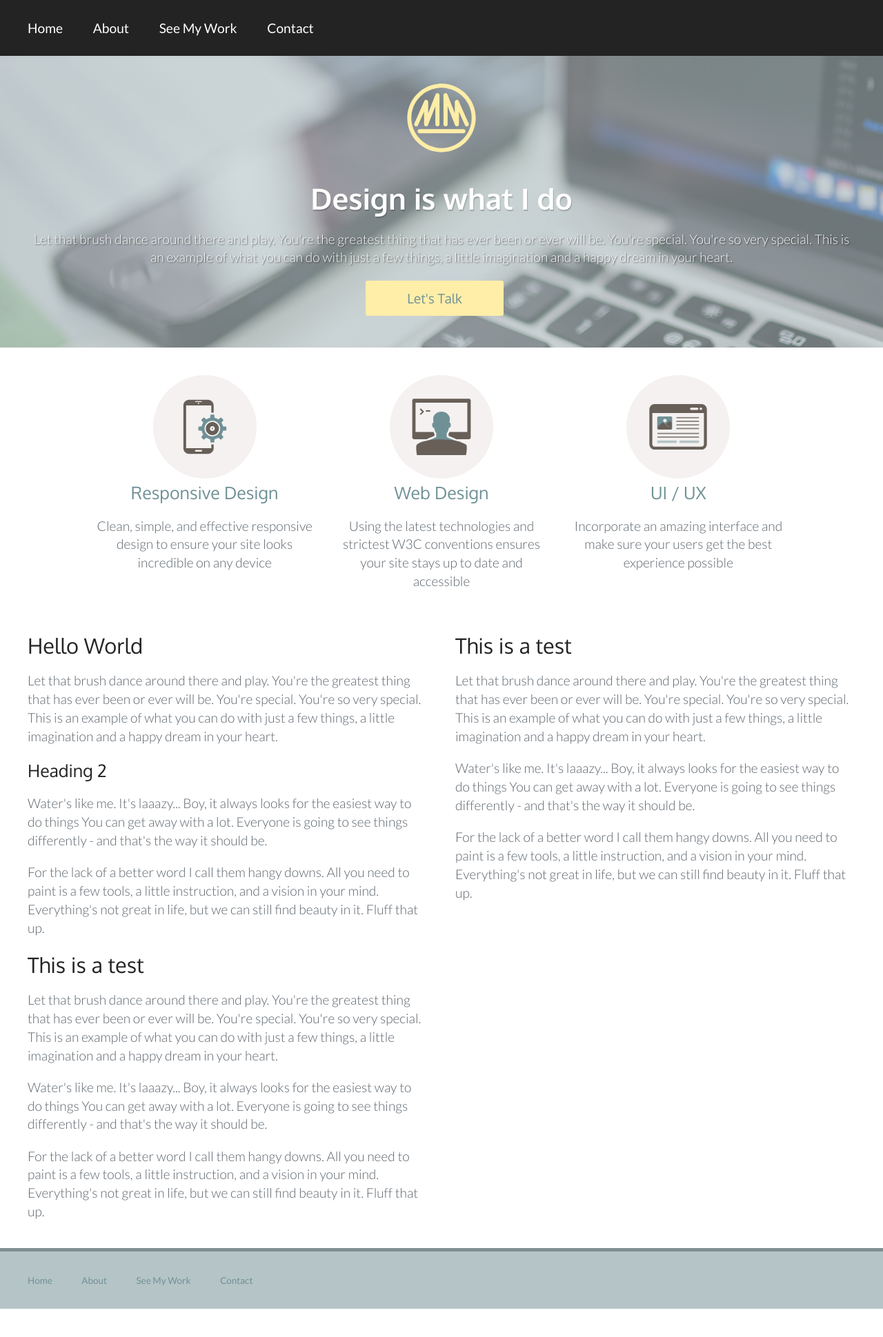
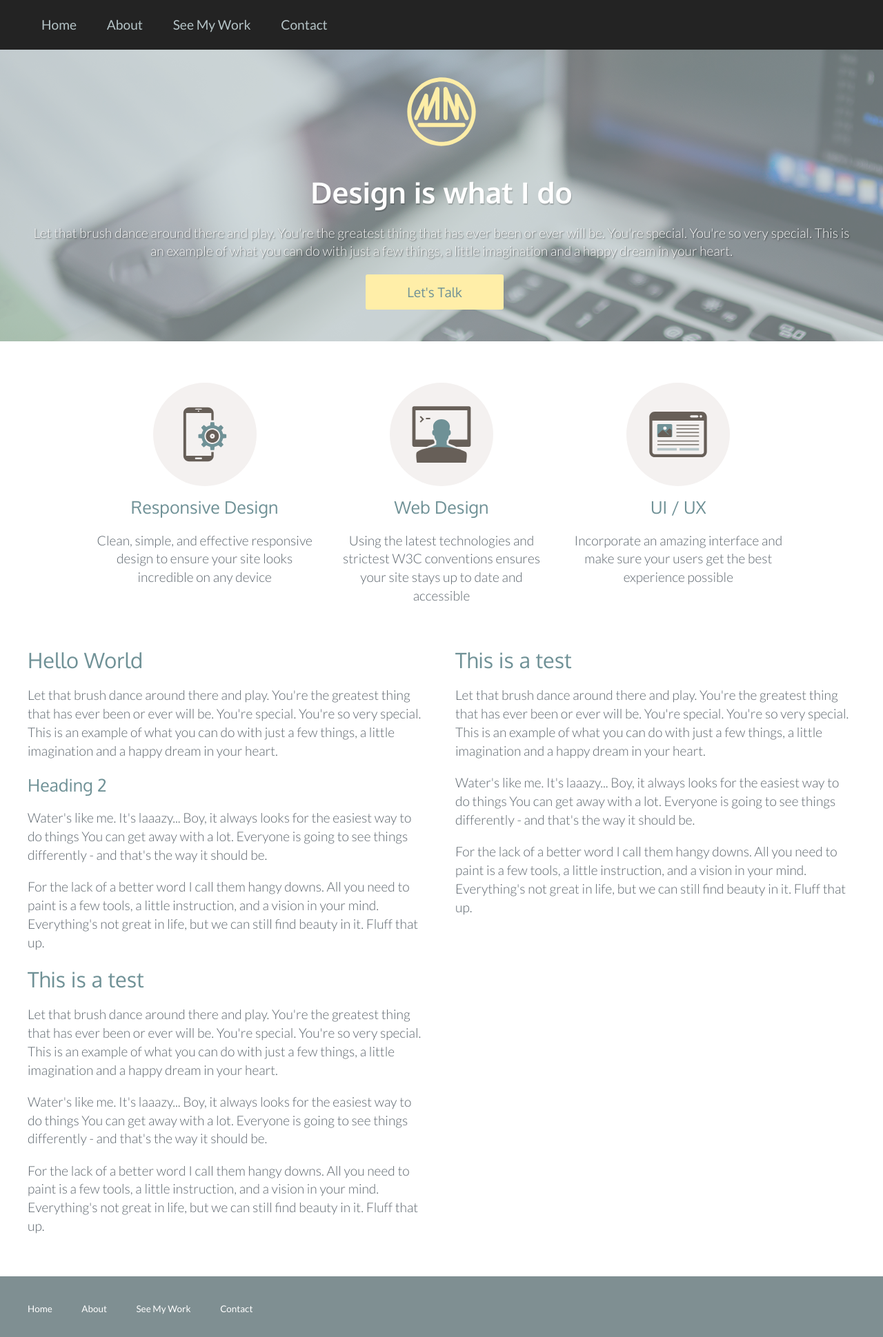
Before and after one commit to mmitchell413/portfolio, a PHP site: page / in a window 1280 px wide. Shown: the whole page at 69% size. Before the commit the page ends 1898 px from the top, so only its background shows below. Run offline with PHP 8.4, Linux system fonts and the light colour scheme; some libraries are stand-ins or nearby versions.

Commit message:
correct colors and add in scrolling horizontal hover effect for top nav

```diff
--- a/contact.html
+++ b/contact.html
@@ -2,6 +2,7 @@
 
 <html>
     <head>
+        <title>Matt Mitchell - Contact Me</title>
         <!-- Javascript Libraries -->
         <script src="https://ajax.googleapis.com/ajax/libs/jquery/2.1.3/jquery.min.js"></script>
 
@@ -38,6 +39,8 @@
         </div>
         <div class="container">
             <div class="grid featured center">
+                <h2>Have a question?</h2>
+                <p>Whether you're ready to get your site going or just have a question, drop me a line day or night and I'll get back to you!</p>
                 <form id="contact-form text-left">
                     <label for="contact__email">Email Address</label>
                     <input id="contact__email" type="email" />
--- a/css/main.css
+++ b/css/main.css
@@ -26,20 +26,20 @@ body {
 
 header, h1, h2, h3 {
   font-family: "Oxygen", sans-serif;
+  color: #6F9196;
   margin: 0; }
 
 h1 {
   font-size: 2.2em;
-  font-weight: 700;
-  color: #232323; }
+  margin-bottom: 10px;
+  font-weight: 700; }
 
 h2 {
-  color: #232323;
   font-size: 1.6em;
+  margin-bottom: 5px;
   font-weight: 400; }
 
 h3 {
-  color: #232323;
   font-size: 1.3em;
   font-weight: 400; }
 
@@ -83,7 +83,8 @@ ul {
 /* GRID SYSTEM
 -------------------------------------------------------*/
 .grid {
-  overflow: hidden; }
+  overflow: hidden;
+  margin: 20px auto; }
   .grid div {
     float: left; }
   .grid .clear {
@@ -245,26 +246,59 @@ input[type="text"].error:focus {
 .top-nav {
   width: 100%;
   background-color: #232323;
-  color: #f9f9f9;
-  padding: 10px 0; }
+  color: #f9f9f9; }
   .top-nav a {
-    color: #ffffff;
+    color: #B5C4C7;
     -webkit-transition: all 0.3s;
     -moz-transition: all 0.3s;
     -o-transition: all 0.3s;
     transition: all 0.3s; }
   .top-nav a:hover {
-    color: #B5C4C7; }
+    color: #ffffff; }
 
-.top-nav__list li {
+.top-nav__list .progress-bar {
+  padding: 0;
+  margin: 0;
+  position: relative;
+  top: 5px;
   display: inline-block;
-  list-style: none;
-  padding: 0 40px 0 0; }
+  margin: 0 20px; }
+  .top-nav__list .progress-bar li {
+    display: inline;
+    list-style: none;
+    margin-bottom: 10px; }
+  .top-nav__list .progress-bar li:hover ~ .left-section {
+    width: 100%; }
+  .top-nav__list .progress-bar li:hover ~ .right-section {
+    width: 0%; }
+  .top-nav__list .progress-bar .left-section {
+    overflow: hidden;
+    height: 2px;
+    width: 0%;
+    margin-top: 5px;
+    display: inline-block;
+    float: left;
+    background-color: #7f8f92;
+    -webkit-transition: width .25s;
+    -moz-transition: width .25s;
+    -o-transition: width .25s;
+    transition: width .25s; }
+  .top-nav__list .progress-bar .right-section {
+    height: 2px;
+    width: 100%;
+    margin-top: 5px;
+    display: inline-block;
+    float: left;
+    background-color: #232323;
+    -webkit-transition: width .25s;
+    -moz-transition: width .25s;
+    -o-transition: width .25s;
+    transition: width .25s; }
 
 /* FOOTER STYLES
 ----------------------------------------------------------*/
 footer {
-  background-color: #B5C4C7;
+  background-color: #7f8f92;
   border-top: 5px #7f8f92 solid;
   margin-top: 20px;
   padding: 20px;
@@ -275,6 +309,8 @@ footer {
     footer ul li {
       display: inline-block;
       margin-right: 40px; }
+      footer ul li a {
+        color: #ffffff; }
 
 /* BUTTON STYLES
 -----------------------------------------------------------*/
@@ -312,8 +348,8 @@ footer {
   transition: all 0.3s; }
 
 .btn__submit:hover {
-  background-color: #7f8f92;
-  border: 3px solid #7f8f92; }
+  background-color: #7db4bc;
+  border: 3px solid #7db4bc; }
 
 .btn__clear {
   background-color: #e45d5d;
@@ -374,7 +410,8 @@ footer {
   .featured img {
     width: 150px; }
   .featured h3 {
-    color: #6F9196; }
+    color: #6F9196;
+    margin-top: 10px; }
 
 .about-me__img {
   width: 200px;
--- a/css/main.scss
+++ b/css/main.scss
@@ -68,23 +68,23 @@ body{
 
 header{
 	@include font-oxygen;
+    color:$blue;
     margin:0;
 }
 h1{
 	@extend header;
 	font-size:2.2em;
+    margin-bottom:10px;
 	font-weight:700;
-	color:$gray-granite;
 }
 h2{
 	@extend header;
-	color:$gray-granite;
 	font-size:1.6em;
+    margin-bottom:5px;
 	font-weight:400;
 }
 h3{
     @extend header;
-    color:$gray-granite;
     font-size:1.3em;
     font-weight:400;
 }
@@ -130,6 +130,7 @@ ul{
 -------------------------------------------------------*/
 .grid{
     overflow:hidden;
+    margin:20px auto;
     div{
         float:left;
     }
@@ -328,19 +329,59 @@ input[type="text"].error:focus{
     width:100%;
     background-color: $gray-granite;
     color: $white-off;
-    padding: 10px 0;
     a{
-        color:$white;
+        color:$blue-slate;
         @include transition(.3s);
     }
     a:hover{
-        color:$blue-slate;
+        color:$white;
     }
 }
-.top-nav__list li{
-    display:inline-block;
-    list-style:none;
-    padding: 0 40px 0 0;
+.top-nav__list {
+    .progress-bar{
+        padding:0;
+        margin:0;
+        position:relative;
+        top:5px;
+        display:inline-block;
+        margin:0 20px;
+        li{
+            display:inline;
+            list-style:none;
+            margin-bottom:10px;
+        }
+        li:hover ~ .left-section{
+            width:100%;
+        }
+        li:hover ~ .right-section{
+            width:0%;
+        }
+        .left-section{
+            overflow:hidden;
+            height:2px;
+            width:0%;
+            margin-top:5px;
+            display:inline-block;
+            float:left;
+            background-color:$blue-shale;
+            -webkit-transition: width .25s;
+            -moz-transition: width .25s;
+            -o-transition: width .25s;
+            transition: width .25s;
+        }
+        .right-section{
+            height:2px;
+            width:100%;
+            margin-top:5px;
+            display:inline-block;
+            float:left;
+            background-color:$gray-granite;
+            -webkit-transition: width .25s;
+            -moz-transition: width .25s;
+            -o-transition: width .25s;
+            transition: width .25s;
+        }
+    }
 }
 
 
@@ -348,7 +389,7 @@ input[type="text"].error:focus{
 ----------------------------------------------------------*/
 
 footer{
-    background-color:$blue-slate;
+    background-color:$blue-shale;
     border-top:5px $blue-shale solid;
     margin-top:20px;
     padding:20px;
@@ -357,6 +398,9 @@ footer{
     ul{
         list-style:none;
         li{
+            a{
+                color:$white;
+            }
             display:inline-block;
             margin-right:40px;
         }
@@ -395,8 +439,8 @@ footer{
     @include transition(.3s);
 }
 .btn__submit:hover{
-    background-color:$blue-shale;
-    border: 3px solid $blue-shale;
+    background-color:#7db4bc;
+    border: 3px solid #7db4bc;
 }
 .btn__clear{
     background-color:$red-salmon;
@@ -462,6 +506,7 @@ footer{
     }
     h3{
         color:$blue;
+        margin-top:10px;
     }
 }
 
--- a/index.html
+++ b/index.html
@@ -2,6 +2,7 @@
 
 <html>
     <head>
+        <title>Matt Mitchell - Home</title>
         <!-- Javascript Libraries -->
         <script src="https://ajax.googleapis.com/ajax/libs/jquery/2.1.3/jquery.min.js"></script>
 
@@ -17,10 +18,34 @@
         <div class="top-nav">
             <div class="container">
                 <ul class="top-nav__list">
-                    <li><a href="index.html">Home</a></li>
-                    <li><a href="about.html">About</a></li>
-                    <li><a href="portfolio.html">See My Work</a></li>
-                    <li><a href="contact.html">Contact</a></li>
+                    <div class="progress-bar">
+                        <li>
+                            <a href="index.html">Home</a>
+                        </li>
+                        <div class="left-section"></div>
+                        <div class="right-section"></div>
+                    </div>
+                    <div class="progress-bar">
+                        <li>
+                            <a href="about.html">About</a>
+                        </li>
+                        <div class="left-section"></div>
+                        <div class="right-section"></div>
+                    </div>
+                    <div class="progress-bar">
+                        <li>
+                            <a href="portfolio.html">See My Work</a>
+                        </li>
+                        <div class="left-section"></div>
+                        <div class="right-section"></div>
+                    </div>
+                    <div class="progress-bar">
+                        <li>
+                            <a href="contact.html">Contact</a>
+                        </li>
+                        <div class="left-section"></div>
+                        <div class="right-section"></div>
+                    </div>
                 </ul>
             </div>
         </div>
```
Also changed, not shown: 1 other file.
